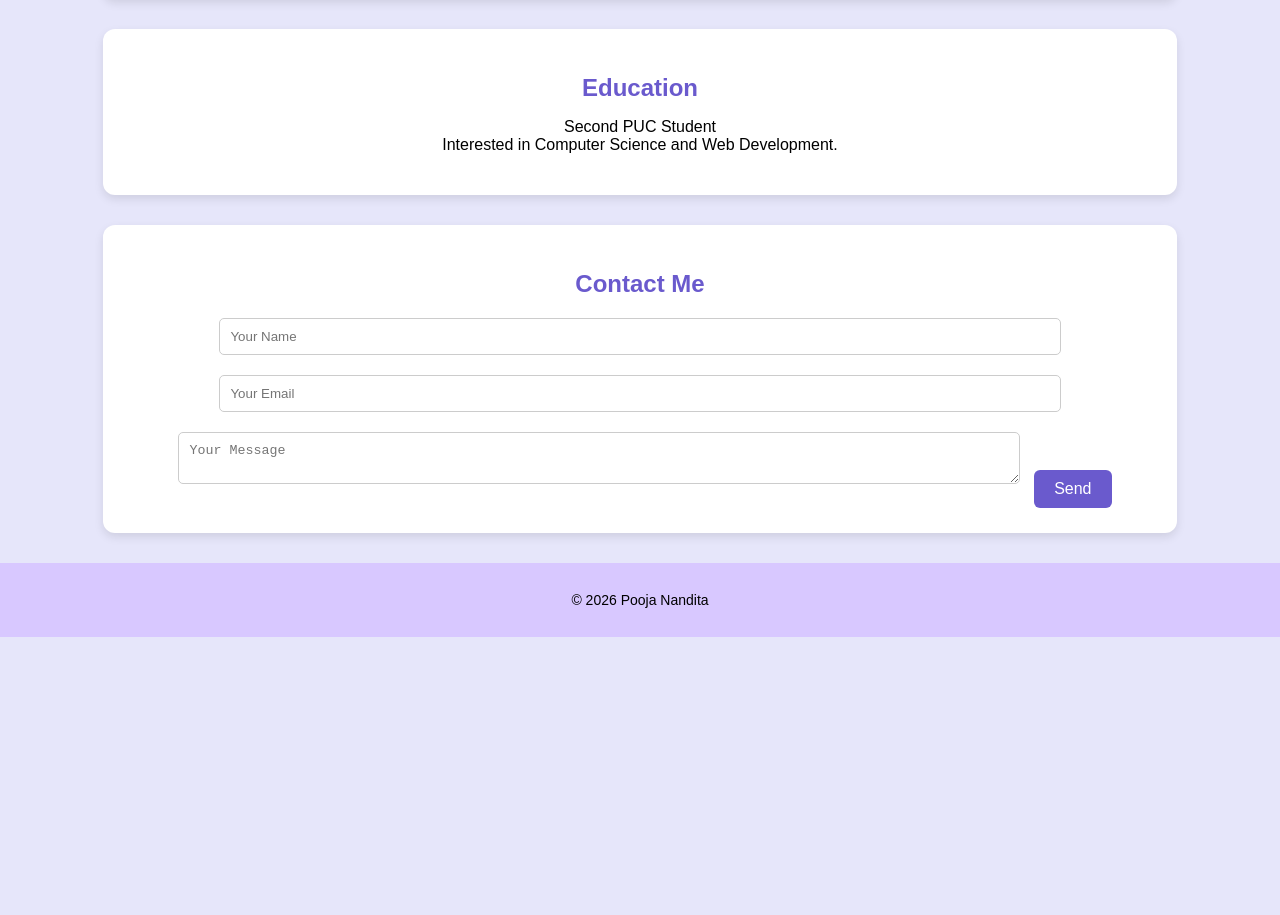
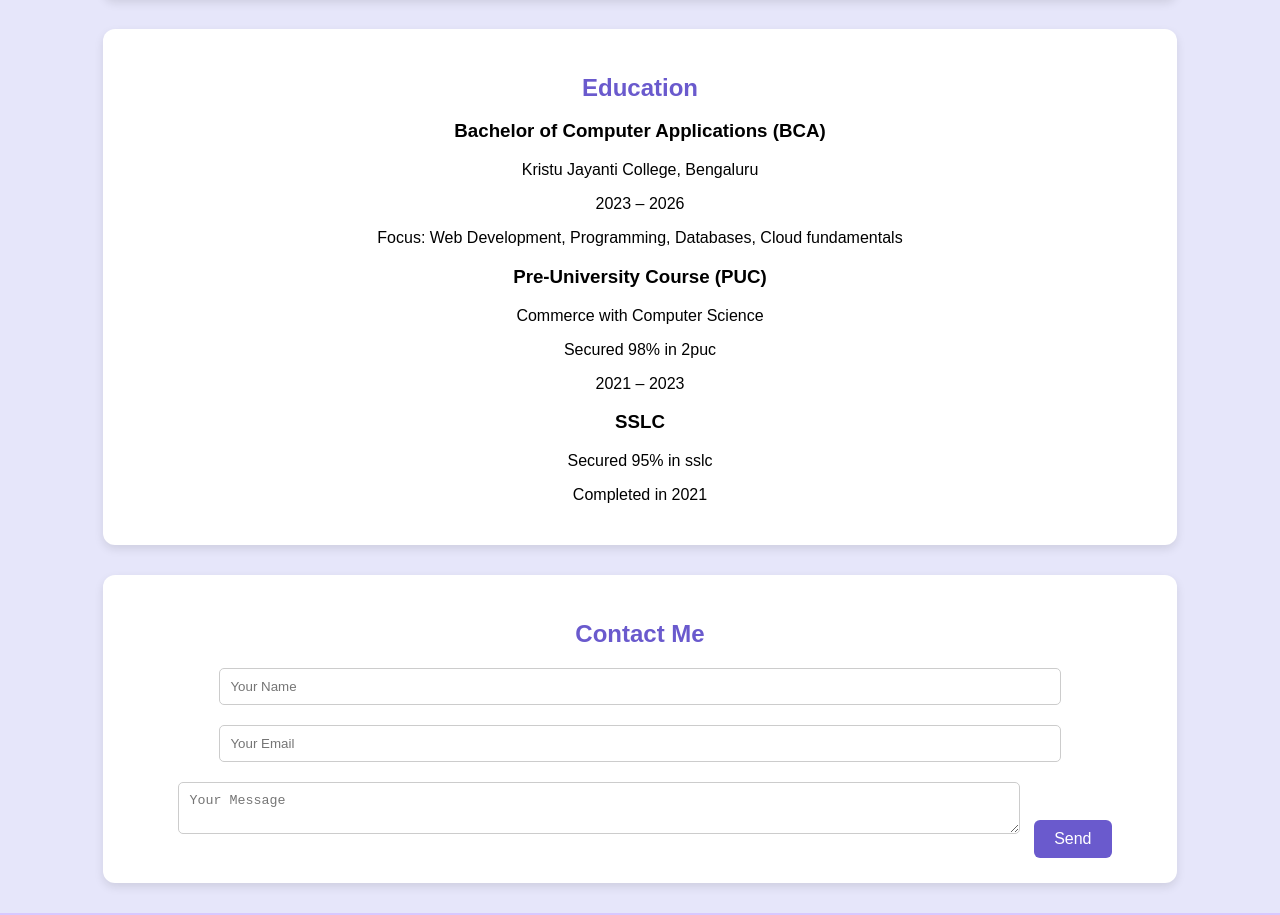
Before and after one commit to poojanandita87/My-portfolio, a plain HTML site: page index.html in a window 1280 px wide. Shown: the part 975-1890 px from the top of the page. Before the commit the page ends 1612 px from the top, so only its background shows below. Drawn offline with Linux system fonts and the light colour scheme; files whose address does not match are found by name.

Commit message:
updated education section

```diff
--- a/index.html
+++ b/index.html
@@ -65,13 +65,27 @@ and create useful web applications.
 
 </section>
 <section id="education">
+  <h2>Education</h2>
 
-<h2>Education</h2>
+  <div class="education">
+    <h3>Bachelor of Computer Applications (BCA)</h3>
+    <p>Kristu Jayanti College, Bengaluru</p>
+    <p>2023 – 2026</p>
+    <p>Focus: Web Development, Programming, Databases, Cloud fundamentals</p>
+  </div>
 
-<p>
-Second PUC Student<br>
-Interested in Computer Science and Web Development.
-</p>
+  <div class="education">
+    <h3>Pre-University Course (PUC)</h3>
+    <p>Commerce with Computer Science</p>
+    <p>Secured 98% in 2puc</p>
+    <p>2021 – 2023</p>
+  </div>
+
+  <div class="education">
+    <h3>SSLC</h3>
+    <p>Secured 95% in sslc</p>
+    <p>Completed in 2021</p>
+  </div>
 
 </section>
 <section id="contact">
```
